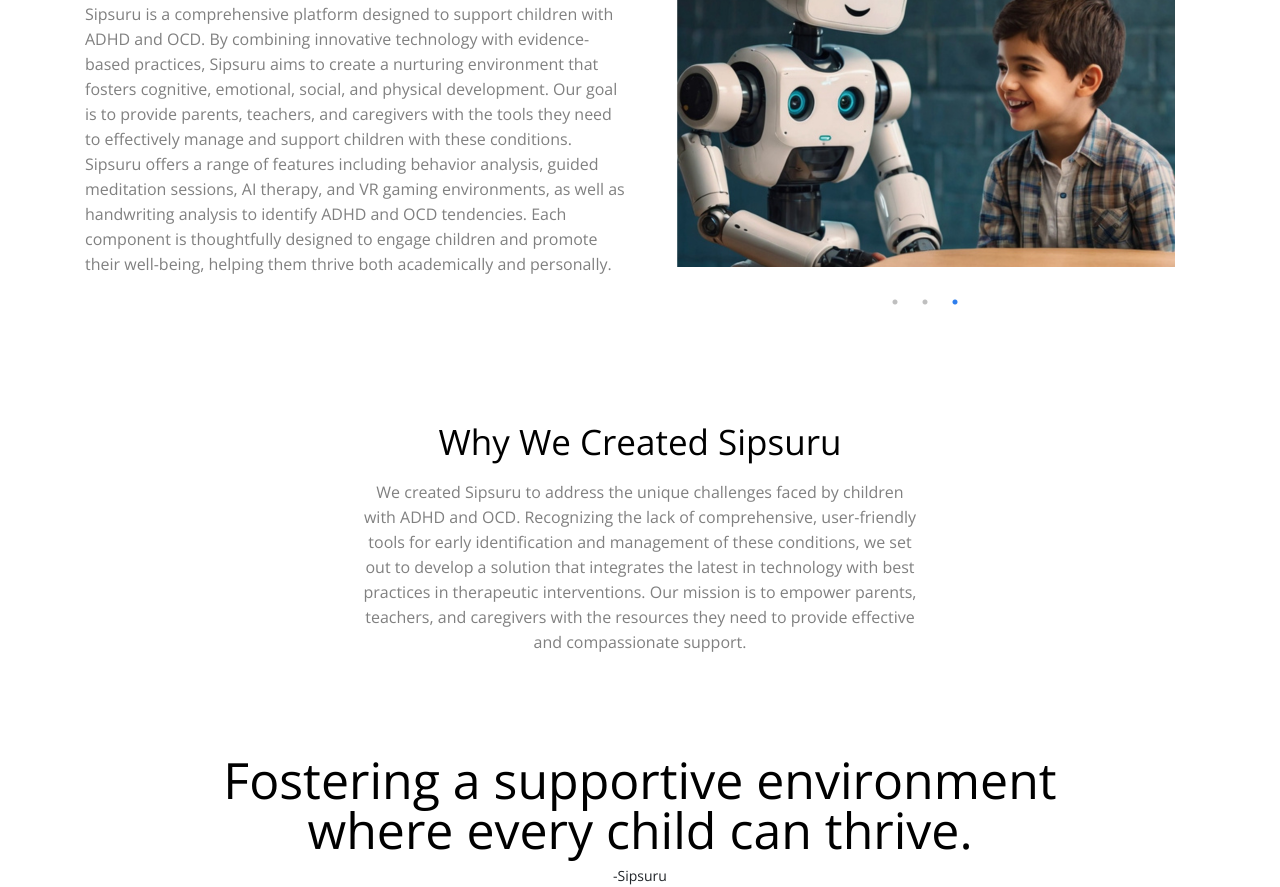
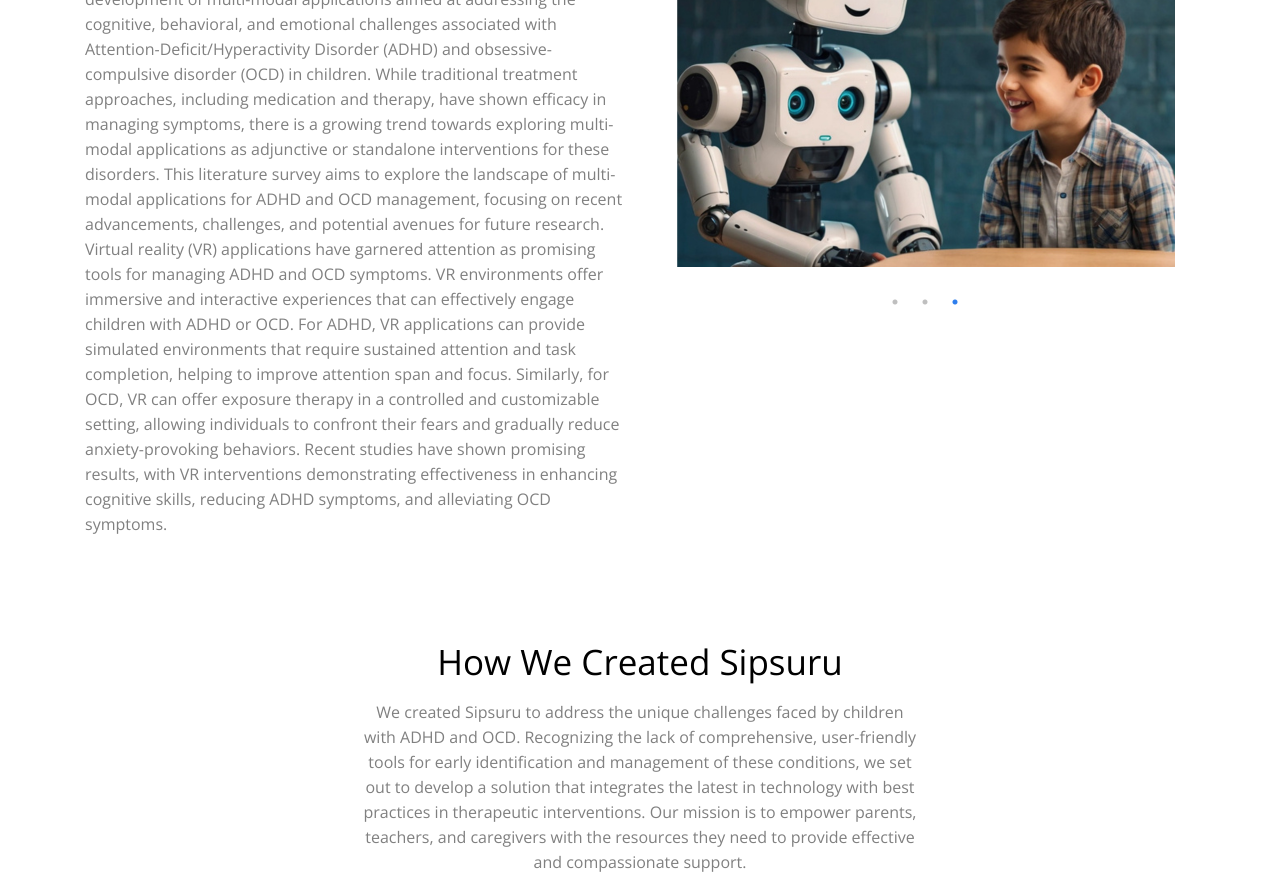
Before and after one commit to Ashen2020/sipsuru-web, a plain HTML site: page about.html in a window 1280 px wide. Shown: the part 438-1325 px from the top of the page. Drawn offline with nearby package versions, Linux system fonts and the light colour scheme; some packages are replaced by stand-ins of ours.

Commit message:
research  problem update

```diff
--- a/about.html
+++ b/about.html
@@ -98,8 +98,8 @@
 					<!-- Headline -->
 					<h2>This is our story.</h2>
 					<!-- Story -->
-					<p>Sipsuru is a comprehensive platform designed to support children with ADHD and OCD. By combining innovative technology with evidence-based practices, Sipsuru aims to create a nurturing environment that fosters cognitive, emotional, social, and physical development. Our goal is to provide parents, teachers, and caregivers with the tools they need to effectively manage and support children with these conditions.
-            Sipsuru offers a range of features including behavior analysis, guided meditation sessions, AI therapy, and VR gaming environments, as well as handwriting analysis to identify ADHD and OCD tendencies. Each component is thoughtfully designed to engage children and promote their well-being, helping them thrive both academically and personally.</p>
+					<p>Recent advancements in technology have sparked interest in the development of multi-modal applications aimed at addressing the cognitive, behavioral, and emotional challenges associated with Attention-Deficit/Hyperactivity Disorder (ADHD) and obsessive-compulsive disorder (OCD) in children. While traditional treatment approaches, including medication and therapy, have shown efficacy in managing symptoms, there is a growing trend towards exploring multi-modal applications as adjunctive or standalone interventions for these disorders. This literature survey aims to explore the landscape of multi-modal applications for ADHD and OCD management, focusing on recent advancements, challenges, and potential avenues for future research.
+Virtual reality (VR) applications have garnered attention as promising tools for managing ADHD and OCD symptoms. VR environments offer immersive and interactive experiences that can effectively engage children with ADHD or OCD. For ADHD, VR applications can provide simulated environments that require sustained attention and task completion, helping to improve attention span and focus. Similarly, for OCD, VR can offer exposure therapy in a controlled and customizable setting, allowing individuals to confront their fears and gradually reduce anxiety-provoking behaviors. Recent studies have shown promising results, with VR interventions demonstrating effectiveness in enhancing cognitive skills, reducing ADHD symptoms, and alleviating OCD symptoms.</p>
 				</div>
 			</div>
 			<div class="col-lg-6 mt-4 mt-lg-0">
@@ -132,7 +132,7 @@
 		<div class="row">
 			<div class="col-12">
 				<div class="section-title mb-0">
-					<h2>Why We Created Sipsuru</h2>
+					<h2>How We Created Sipsuru</h2>
 					<p>We created Sipsuru to address the unique challenges faced by children with ADHD and OCD. Recognizing the lack of comprehensive, user-friendly tools for early identification and management of these conditions, we set out to develop a solution that integrates the latest in technology with best practices in therapeutic interventions. Our mission is to empower parents, teachers, and caregivers with the resources they need to provide effective and compassionate support.</p>
 				</div>
 			</div>
```
Also changed, not shown: index.html (+2 -2 lines).
